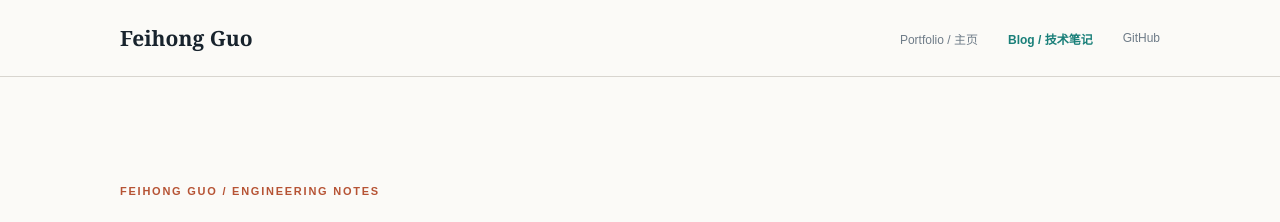
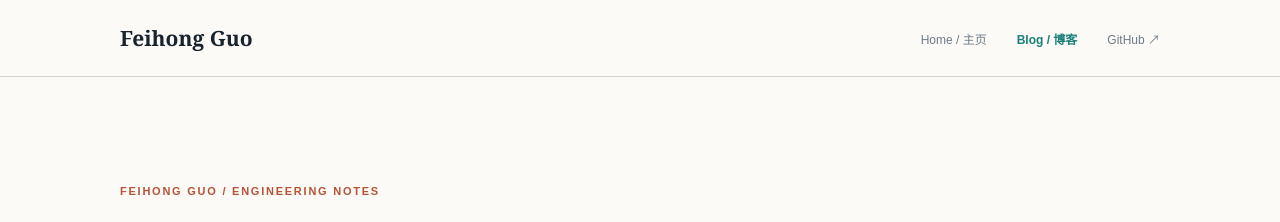
Before and after one commit to Phoenix3334/Phoenix3334.github.io, a Jekyll site: the page built from blog/index.html, in a window 1280 px wide. Shown: the top 222 px of the page. Built offline with Jekyll 4.4.1, drawn with Linux system fonts in a browser that asks for light colours.

Commit message:
site: align blog header links and active state with portfolio

```diff
--- a/_layouts/blog.html
+++ b/_layouts/blog.html
@@ -15,9 +15,9 @@
     <div class="wrap topbar">
       <a class="wordmark" href="{{ '/' | relative_url }}">Feihong Guo</a>
       <nav aria-label="Site navigation">
-        <a href="{{ '/' | relative_url }}">Portfolio / 主页</a>
-        <a class="current" href="{{ '/blog/' | relative_url }}">Blog / 技术笔记</a>
-        <a href="https://github.com/Phoenix3334" rel="noopener noreferrer">GitHub</a>
+        <a href="{{ '/' | relative_url }}">Home / 主页</a>
+        <a class="current" href="{{ '/blog/' | relative_url }}" aria-current="page">Blog / 博客</a>
+        <a class="github-link" href="https://github.com/Phoenix3334" target="_blank" rel="noopener noreferrer">GitHub ↗</a>
       </nav>
     </div>
   </header>
```
